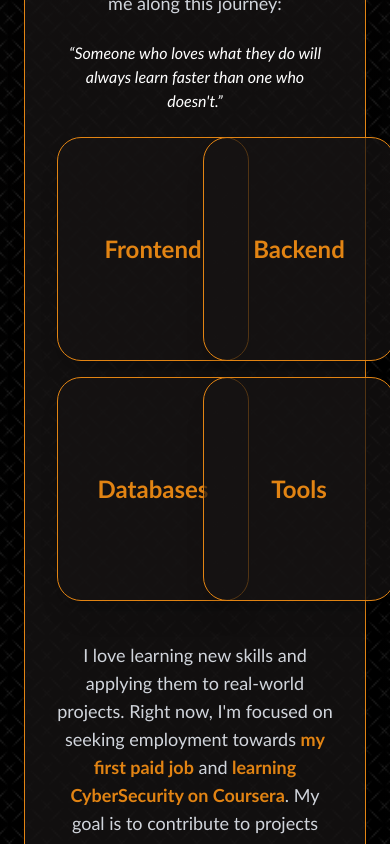
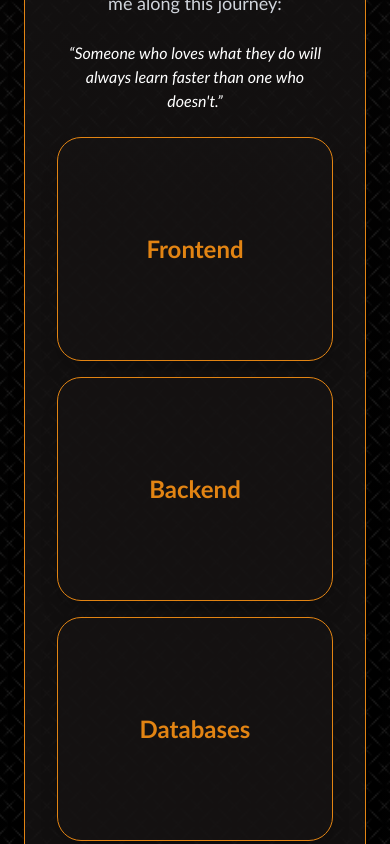
Before and after one commit to Dcai1/Portfolio, a Next.js app: page /about in a window 390 px wide. Shown: the part 1060-1904 px from the top of the page. Built offline with nearby package versions, Linux system fonts and the light colour scheme.

Commit message:
- Refactor AboutPage skills layout for improved responsiveness and corrected spelling of "WordPress"

```diff
--- a/src/app/about/AboutPage.tsx
+++ b/src/app/about/AboutPage.tsx
@@ -75,7 +75,7 @@
 
         {/* Skills snapshot */}
         <motion.div
-          className="grid grid-cols-2 gap-4 mt-6 text-sm sm:grid-cols-4 sm:text-base"
+          className="grid grid-cols-1 gap-4 mt-6 text-sm md:grid-cols-2 lg:grid-cols-4 sm:text-base"
           initial={{ opacity: 0 }}
           animate={{ opacity: 1 }}
           transition={{ delay: 0.9, duration: 0.8 }}
@@ -96,7 +96,7 @@
           />
           <AnimatedList
             title="Backend"
-            items={["Wordpress", "Node.js", "Prisma", "REST APIs", "SQL"]}
+            items={["WordPress", "Node.js", "Prisma", "REST APIs", "SQL"]}
           />
           <AnimatedList
             title="Databases"
```
